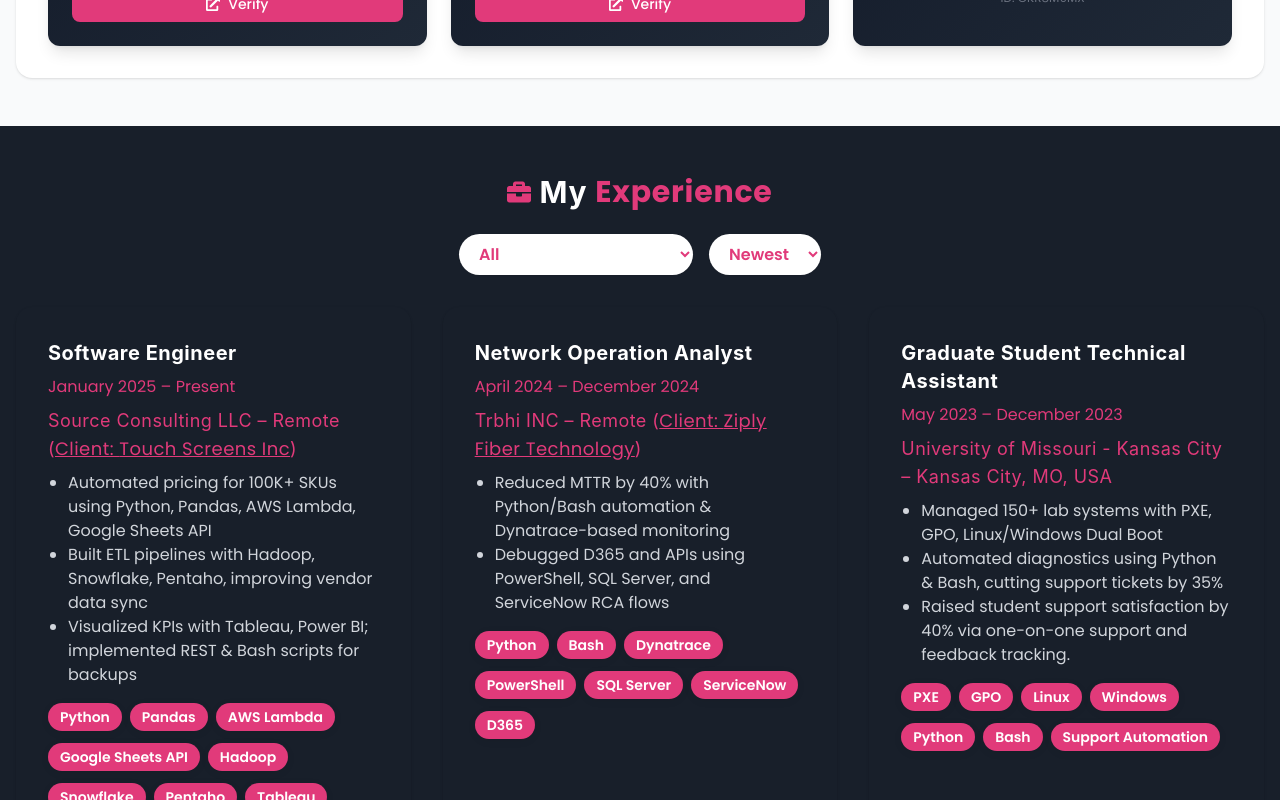
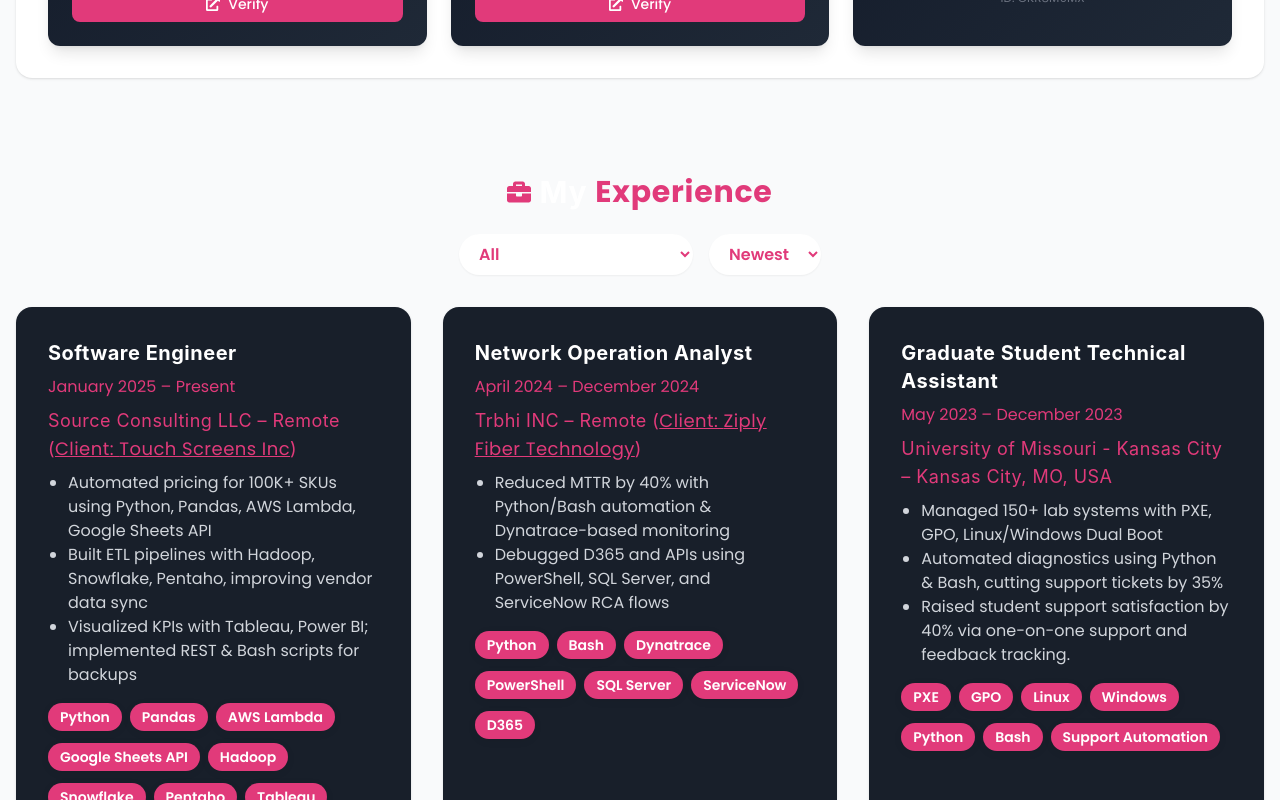
Before and after one commit to saicharankarasala/sai-charan-website, a React (Vite) app: page / in a window 1280 px wide. Shown: the part 3000-3800 px from the top of the page. Built offline with nearby package versions, Linux system fonts and the light colour scheme.

Commit message:
Make only experience cards dark, section background light (bg-gray-50)

```diff
--- a/src/App.jsx
+++ b/src/App.jsx
@@ -637,7 +637,7 @@ const App = () => {
               </section>
 
               {/* EXPERIENCE SECTION */}
-              <section className="experience py-12 px-4 bg-[#181f2a]" id="experience">
+              <section className="experience py-12 px-4 bg-gray-50" id="experience">
                 <div className="max-w-7xl mx-auto">
                   <h2 className="text-3xl font-bold mb-6 text-center flex items-center justify-center gap-2 text-white">
                     <FaBriefcase className="text-[#e13a7a] text-2xl section-icon" />
```
